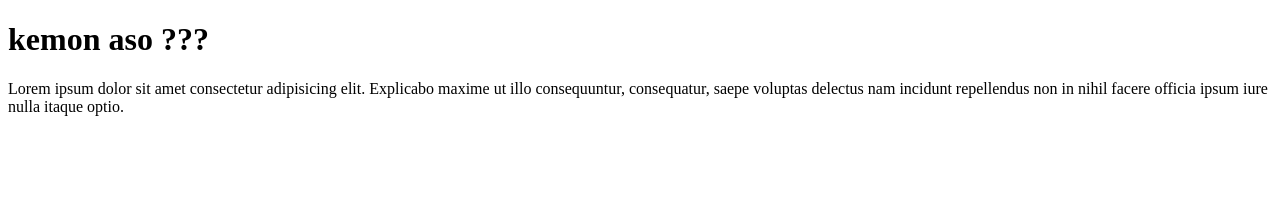
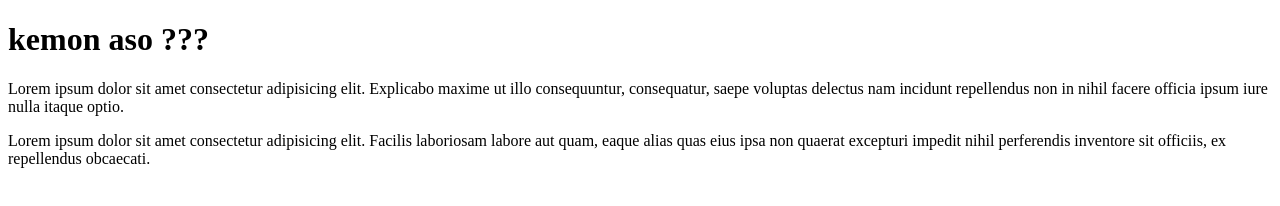
Before and after one commit to tasriftr/bad-mama, a plain HTML site: page index.html in a window 1280 px wide. Drawn offline with Linux system fonts and the light colour scheme.

Commit message:
third class lokjon

```diff
--- a/index.html
+++ b/index.html
@@ -8,5 +8,6 @@
 <body>
     <h1>kemon aso ???</h1>
     <p>Lorem ipsum dolor sit amet consectetur adipisicing elit. Explicabo maxime ut illo consequuntur, consequatur, saepe voluptas delectus nam incidunt repellendus non in nihil facere officia ipsum iure nulla itaque optio.</p>
+    <p>Lorem ipsum dolor sit amet consectetur adipisicing elit. Facilis laboriosam labore aut quam, eaque alias quas eius ipsa non quaerat excepturi impedit nihil perferendis inventore sit officiis, ex repellendus obcaecati.</p>
 </body>
 </html>
```
